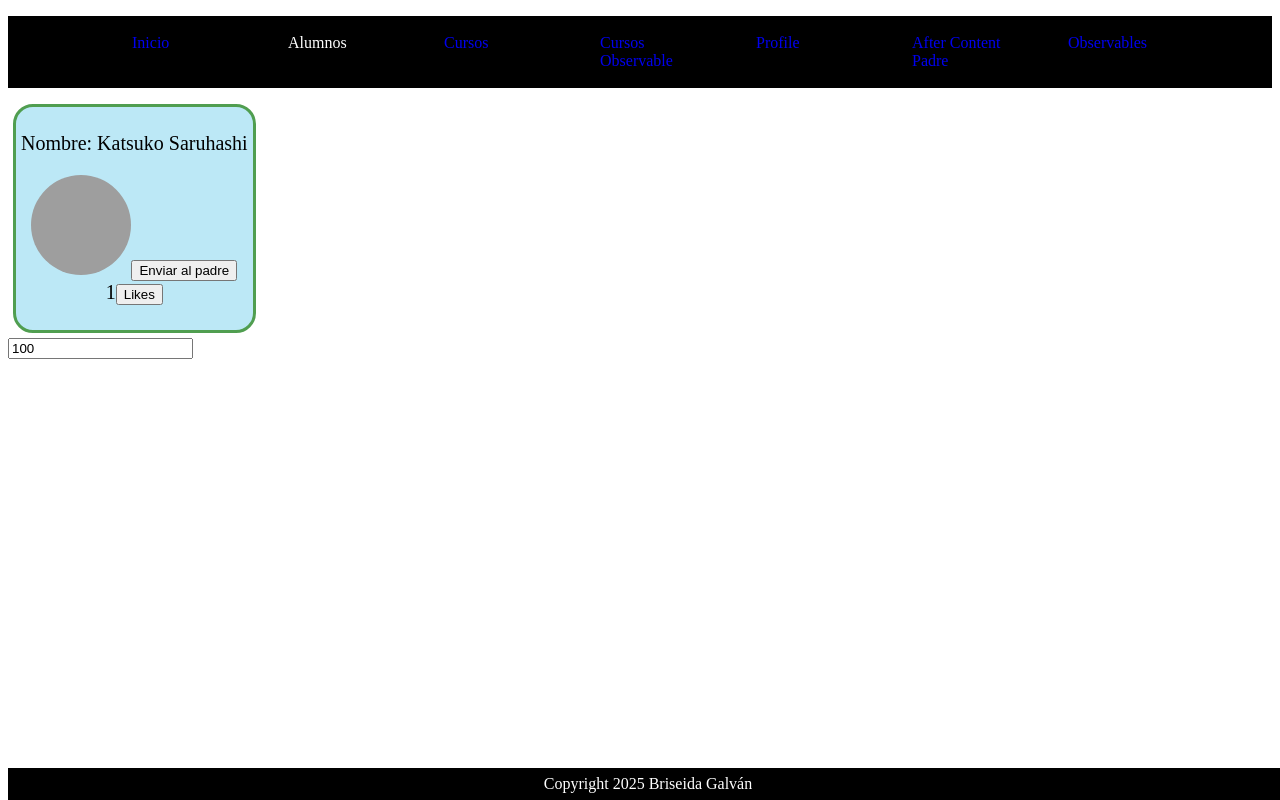
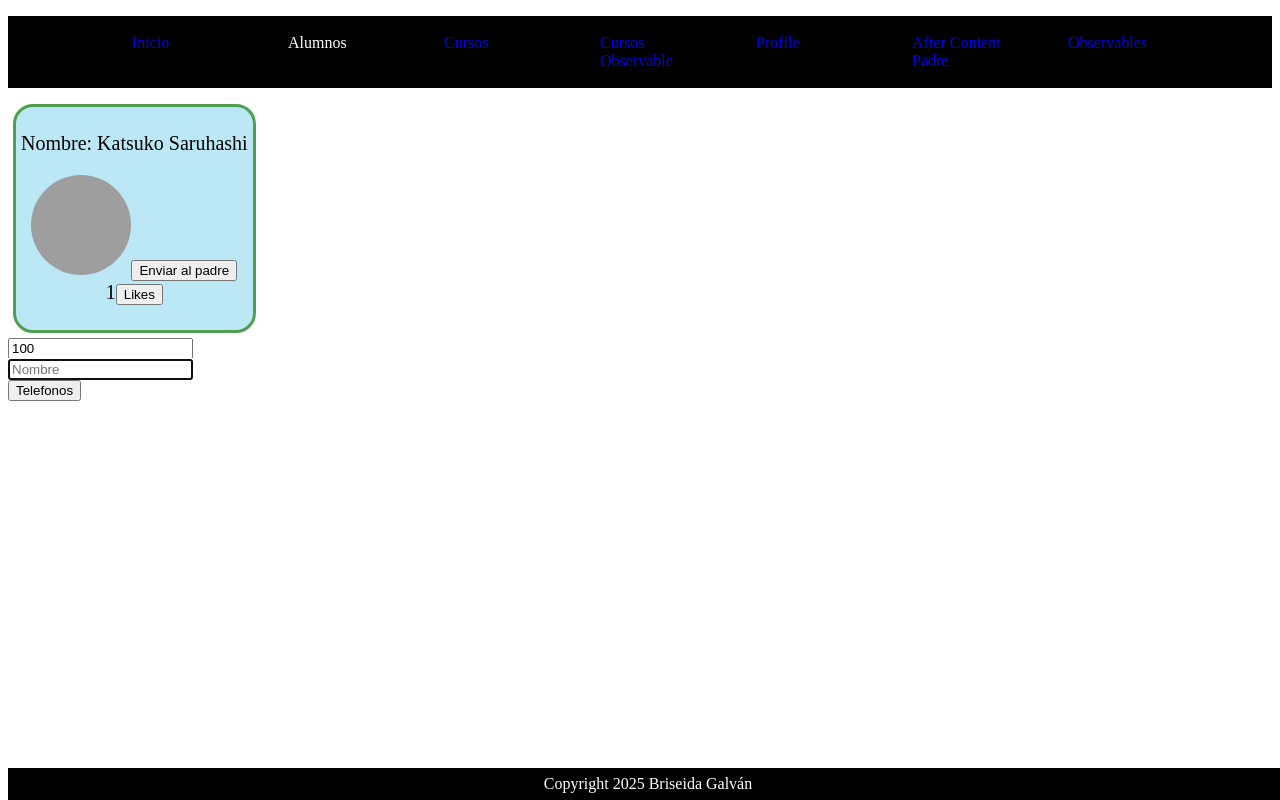
Before and after one commit to briss/dcinternet_angular, an Angular app: page /profile in a window 1280 px wide. Built offline with nearby package versions, Linux system fonts and the light colour scheme; grey boxes are pictures that could not be loaded.

Commit message:
Agregar componente dinámicamente

```diff
--- a/src/app/profile/profile.html
+++ b/src/app/profile/profile.html
@@ -7,4 +7,13 @@
     <p>{{mensajeHijo}}</p>
 </app-card>
 
-<input type="number" [(ngModel)]="foto_tamanio" />
+<input type="number" [(ngModel)]="foto_tamanio" #fotoInput />
+
+<div>
+    <input placeholder="Nombre" #nombreInput >
+</div>
+
+
+<div>
+    <button (click)="mostrarTelefonos()">Telefonos</button>
+</div>
--- a/src/app/profile/profile.ts
+++ b/src/app/profile/profile.ts
@@ -1,9 +1,10 @@
-import { Component } from '@angular/core';
+import { AfterContentChecked, AfterViewInit, Component, ElementRef, Signal, viewChild, ViewContainerRef } from '@angular/core';
 import { Alumno } from '../modelo/alumno.modelo';
 import { Persona } from '../modelo/persona.modelo';
 import { Card } from "../card/card";
 import { Avatar } from "../avatar/avatar";
 import { FormsModule } from '@angular/forms';
+import { ListaTelefonos } from '../lista-telefonos/lista-telefonos';
 
 @Component({
   selector: 'app-profile',
@@ -11,7 +12,7 @@ import { FormsModule } from '@angular/forms';
   templateUrl: './profile.html',
   styleUrl: './profile.css',
 })
-export class Profile {
+export class Profile implements AfterViewInit, AfterContentChecked {
 //  protected nombre = 'Briseida';
 //  protected correo = 'briseidags';
 //  protected imagen:string|undefined;
@@ -23,8 +24,25 @@ export class Profile {
   protected mensajeHijo:string|undefined;
   protected foto_tamanio = 100;
 
+  protected nombre:Signal<ElementRef|undefined> = viewChild("nombreInput");
+
+  constructor(private viewContainerRef:ViewContainerRef) {
+  }
+
+  ngAfterContentChecked(): void {
+    console.log("Profile.afterContentCheck");
+  }
+
+  ngAfterViewInit() {
+    this.nombre()?.nativeElement.focus();
+  }
 
   recibirMensaje(event:string) {
     this.mensajeHijo = event;
   }
+
+  mostrarTelefonos() {
+    this.viewContainerRef.clear();
+    this.viewContainerRef.createComponent(ListaTelefonos);
+  }
 }
```
